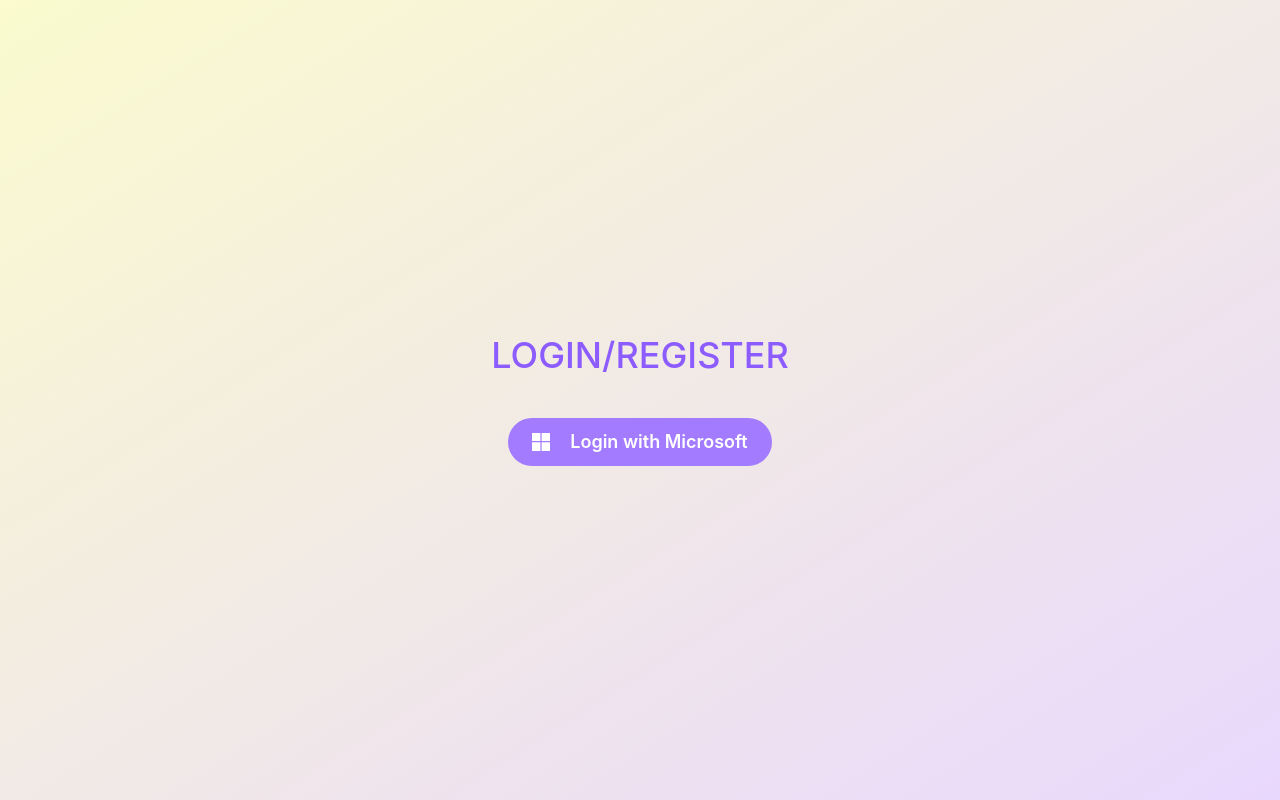
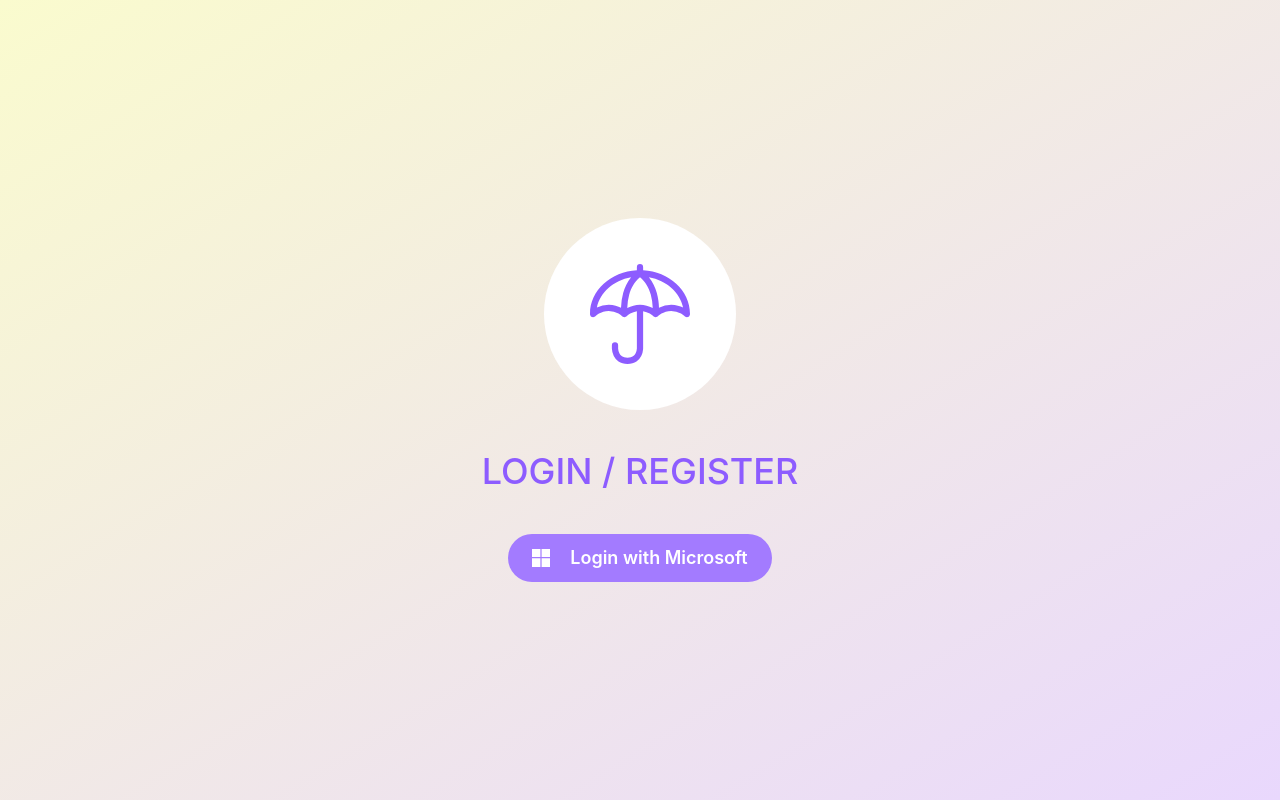
Before and after one commit to ThisTine/detectiveXXIII-frontend, a React (Vite) app: page /login in a window 1280 px wide. Built offline with nearby package versions, Linux system fonts and the light colour scheme; no server answers.

Commit message:
Update login screen

```diff
--- a/src/pages/Login.tsx
+++ b/src/pages/Login.tsx
@@ -1,21 +1,43 @@
-import { Box, Button, Heading, useBreakpointValue,  VStack } from '@chakra-ui/react'
-import AppLayout from '../layouts/AppLayout'
-import {BsMicrosoft} from 'react-icons/bs'
-import { useContext } from 'react'
-import userContext from '../context/userContext'
-import { Navigate } from 'react-router-dom'
+import { Box, Button, Heading, useBreakpointValue, VStack } from "@chakra-ui/react"
+import { useContext } from "react"
+import { BsMicrosoft, BsUmbrella } from "react-icons/bs"
+import { Navigate } from "react-router-dom"
+import userContext from "../context/userContext"
+import AppLayout from "../layouts/AppLayout"
+
 const Login = () => {
-  const isWeb = useBreakpointValue({xs:false,lg:true})
-  const {user} = useContext(userContext)
-  console.log(user)
-  if(user){
+    const isWeb = useBreakpointValue({ xs: false, lg: true })
+    const { user } = useContext(userContext)
+
+    if (user) {
         return <Navigate to="/" replace={true} />
     }
+
     return (
-    <AppLayout maxW={"container.sm"} >
-      <VStack spacing={10} p={10} minH="100px" >
-      <Heading textAlign={"center"} fontWeight={500} color="mainBtn.700" textTransform={"uppercase"} >Login{isWeb && "/Register"}</Heading>
-      <Button colorScheme={"mainBtn"} color="white" size="lg" rounded={"full"} as="a" href={`${import.meta.env.VITE_BASEURL}/auth`} > <Box mr={5} ><BsMicrosoft/></Box> Login with Microsoft</Button>
+        <AppLayout maxW={"container.sm"}>
+            <VStack spacing={10} p={10} minH="100px">
+                <Box
+                    rounded="full"
+                    backgroundColor="white"
+                    width="192px"
+                    height="192px"
+                    display="flex"
+                    alignItems="center"
+                    justifyContent="center"
+                    color="mainBtn.700"
+                >
+                    {/* TODO: Change to incognito logo */}
+                    <BsUmbrella size="100px" />
+                </Box>
+                <Heading textAlign={"center"} fontWeight={500} color="mainBtn.700" textTransform={"uppercase"}>
+                    Login {isWeb && "/ Register"}
+                </Heading>
+                <Button colorScheme={"mainBtn"} color="white" size="lg" rounded="full" as="a" href={`${import.meta.env.VITE_BASEURL}/auth`}>
+                    <Box mr={5}>
+                        <BsMicrosoft />
+                    </Box>
+                    Login with Microsoft
+                </Button>
             </VStack>
         </AppLayout>
     )
```
Lines whose indentation alone changed are shown as unchanged.
